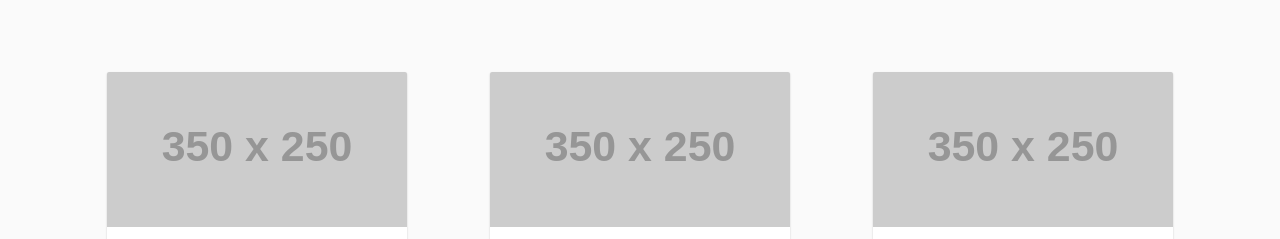
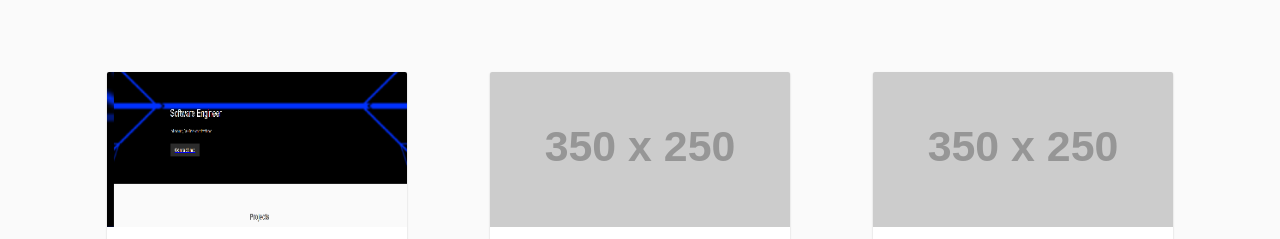
Before and after one commit to Skal3r/NameWebsite, a plain HTML site: page index.html in a window 1280 px wide. Shown: the part 713-952 px from the top of the page. Drawn offline with Linux system fonts and the light colour scheme; placeholder pictures from the web are drawn by us.

Commit message:
Renaming website thumbnail

```diff
--- a/stylesheet.css
+++ b/stylesheet.css
@@ -131,7 +131,7 @@ body {
 }
 .card-header{
   height:155px;
-  background-image:url("https://via.placeholder.com/350x250/78c5d6/fff");
+  background-image:url("WebsiteThumbnail.png");
   background-size:cover;
   background-position:center center;
 }
```
Also changed, not shown: WebsiteThumbnail.png (added).
